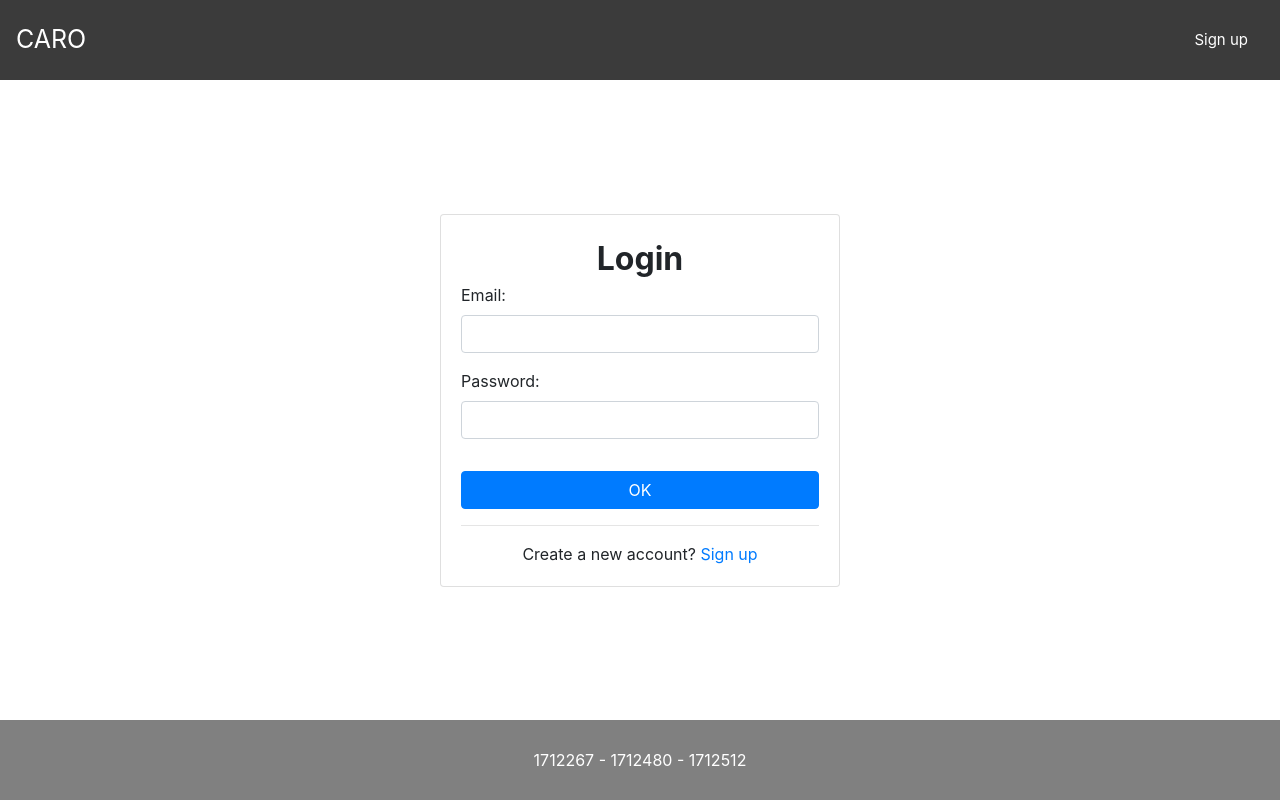
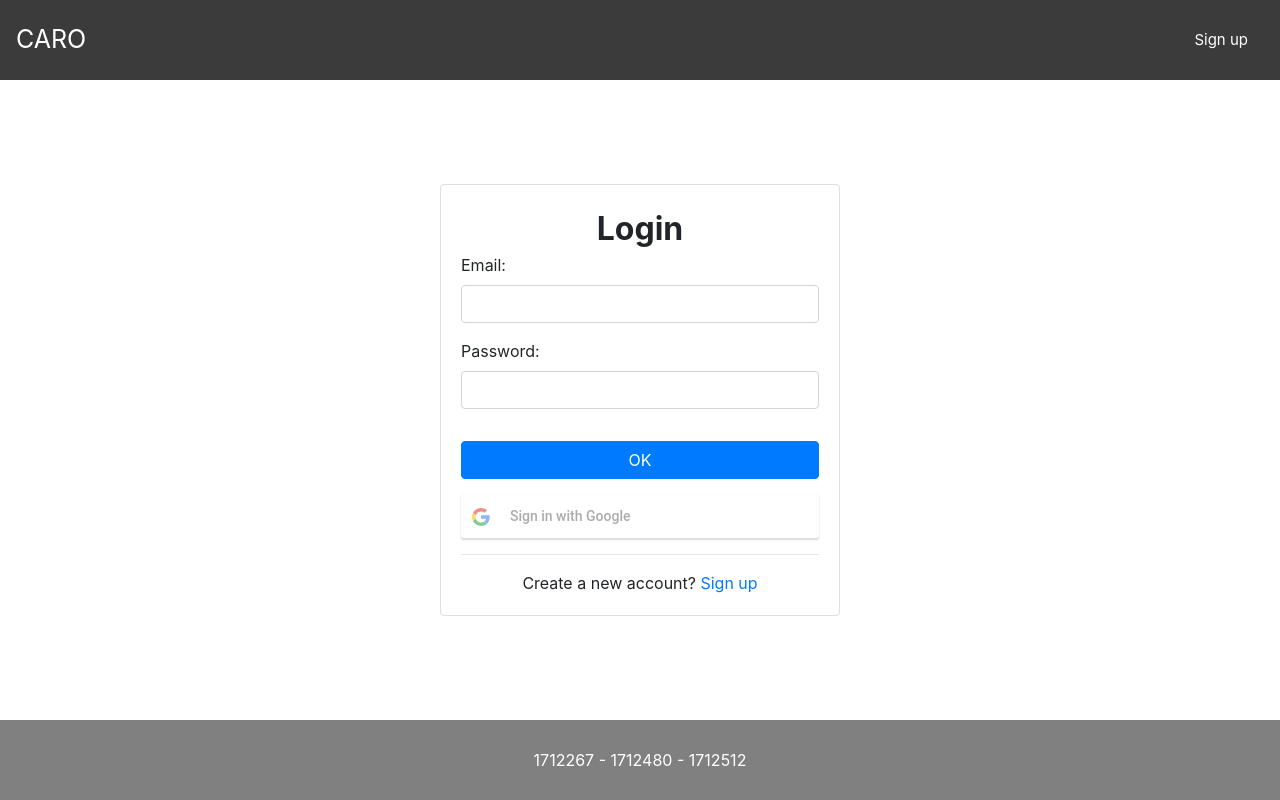
Before and after one commit to 1712480/caro-game-user, a Next.js app: page / in a window 1280 px wide. Built offline with nearby package versions, Linux system fonts and the light colour scheme; what cloudinary-react would draw is missing.

Commit message:
google sign in UI, basic sign in

```diff
--- a/package.json
+++ b/package.json
@@ -20,6 +20,7 @@
     "react-dom": "17.0.1",
     "react-google-login": "^5.2.1",
     "react-dropzone": "^11.2.4",
+    "react-google-login": "^5.2.1",
     "react-redux": "^7.2.2",
     "react-toastify": "^6.1.0",
     "reactstrap": "^8.7.1",
--- a/src/pages/index.jsx
+++ b/src/pages/index.jsx
@@ -7,11 +7,13 @@ import axios from 'axios';
 import * as Yup from 'yup';
 import { useFormik } from 'formik';
 import { toast } from 'react-toastify';
+import { GoogleLogin } from 'react-google-login';
 import { Card, CardTitle, CardBody, Form, FormGroup, Label, Input, Button, Spinner } from 'reactstrap';
 import { login, selectUser } from '../redux/userSlice';
 
+import { API_END_POINT, API_HOST, GOOGLE_CLIENT_ID } from '../utils/constant';
+import { parseGoogleAccountData } from '../utils/googleUtils';
 import css from './index.module.scss';
-import { API_END_POINT, API_HOST } from '../utils/constant';
 
 const Login = () => {
   const [user] = useState(useSelector(selectUser));
@@ -23,7 +25,18 @@ const Login = () => {
     if (user) {
       router.push('/home');
     }
-  }, [user]);
+  }, [router, user]);
+
+  const loginSuccess = async (data) => {
+    dispatch(login(data));
+    toast.success('Login success!');
+    return router.push('/home');
+  };
+
+  const googleLoginSuccess = (response) => loginSuccess(parseGoogleAccountData(response));
+
+  // eslint-disable-next-line no-console
+  const googleLoginFail = (err) => console.log(err);
 
   const formik = useFormik({
     initialValues: {
@@ -44,9 +57,7 @@ const Login = () => {
       })
         .then((res) => {
           if (res.status === 200) {
-            dispatch(login(res.data));
-            toast.success('Login success!');
-            router.push('/home');
+            loginSuccess(res.data);
           }
         })
         .catch(() => {
@@ -79,6 +90,13 @@ const Login = () => {
           <Button type="submit" className={css.button} color="primary">
             {isLoading ? <Spinner color="light" className={css.spinner} /> : 'OK'}
           </Button>
+
+          <GoogleLogin
+            clientId={GOOGLE_CLIENT_ID}
+            onSuccess={googleLoginSuccess}
+            onFailure={googleLoginFail}
+            className={css.button}
+          />
         </Form>
         <hr />
         <Label className={css.create}>
--- a/src/utils/constant.js
+++ b/src/utils/constant.js
@@ -18,4 +18,11 @@ export const ROUTE = {
   HISTORY_ID: '/history/[id]',
 };
 
+export const GOOGLE_CLIENT_ID = '826449134729-2qc7bpdrf0htl70mf0ovbfh1cedav52k.apps.googleusercontent.com';
+
+export const USER_ROLE = {
+  NORMAL_USER: 1,
+  ADMIN: 2,
+};
+
 export const SECURED_PATH = [ROUTE.HOME, ROUTE.MATCH, ROUTE.HISTORY, ROUTE.HISTORY_ID];
--- /dev/null
+++ b/src/utils/googleUtils.js
@@ -0,0 +1,16 @@
+import { USER_ROLE } from './constant';
+
+export const parseGoogleAccountData = (response) => {
+  const { email, imageUrl, googleId, name, accessToken } = response.profileObj;
+  return {
+    user: {
+      email,
+      role: USER_ROLE.NORMAL_USER,
+      fullName: name,
+      imageUrl,
+      googleId,
+    },
+    access_token: accessToken,
+    isAuthenticated: true,
+  };
+};
```
